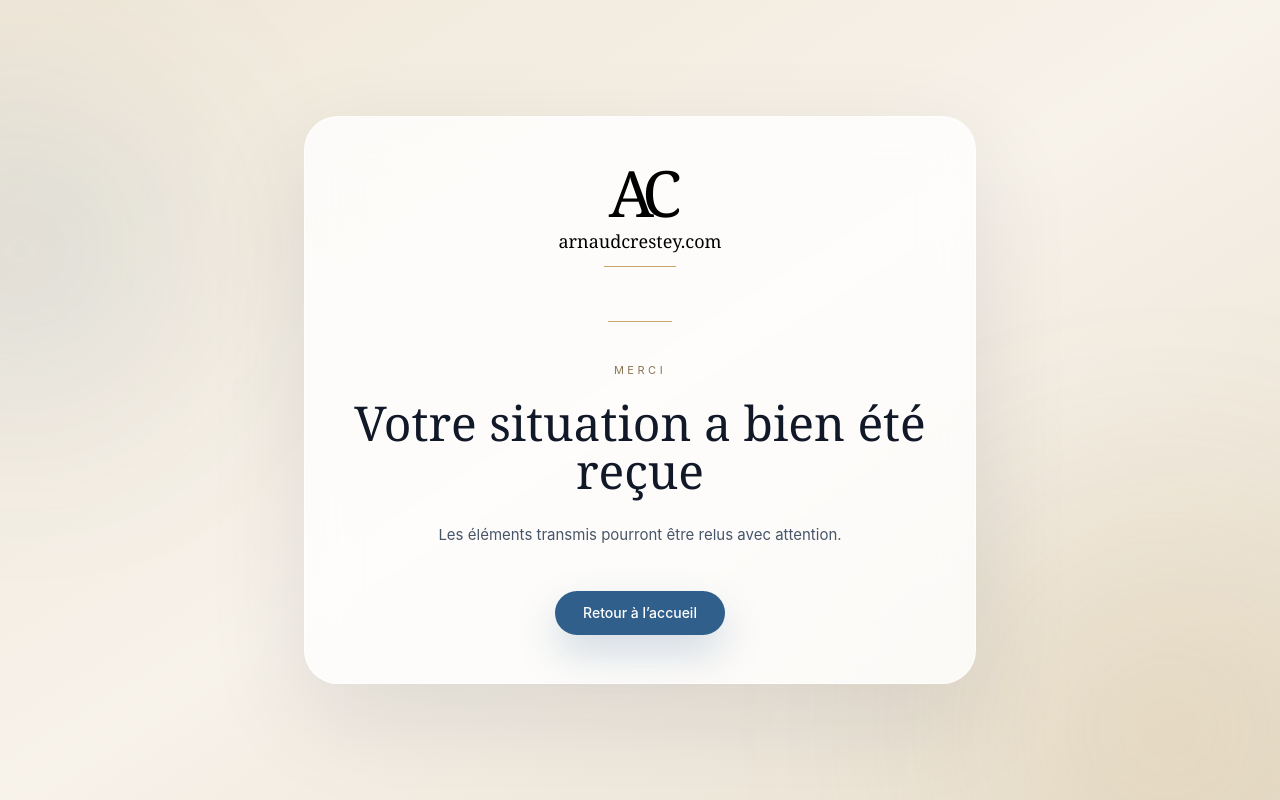
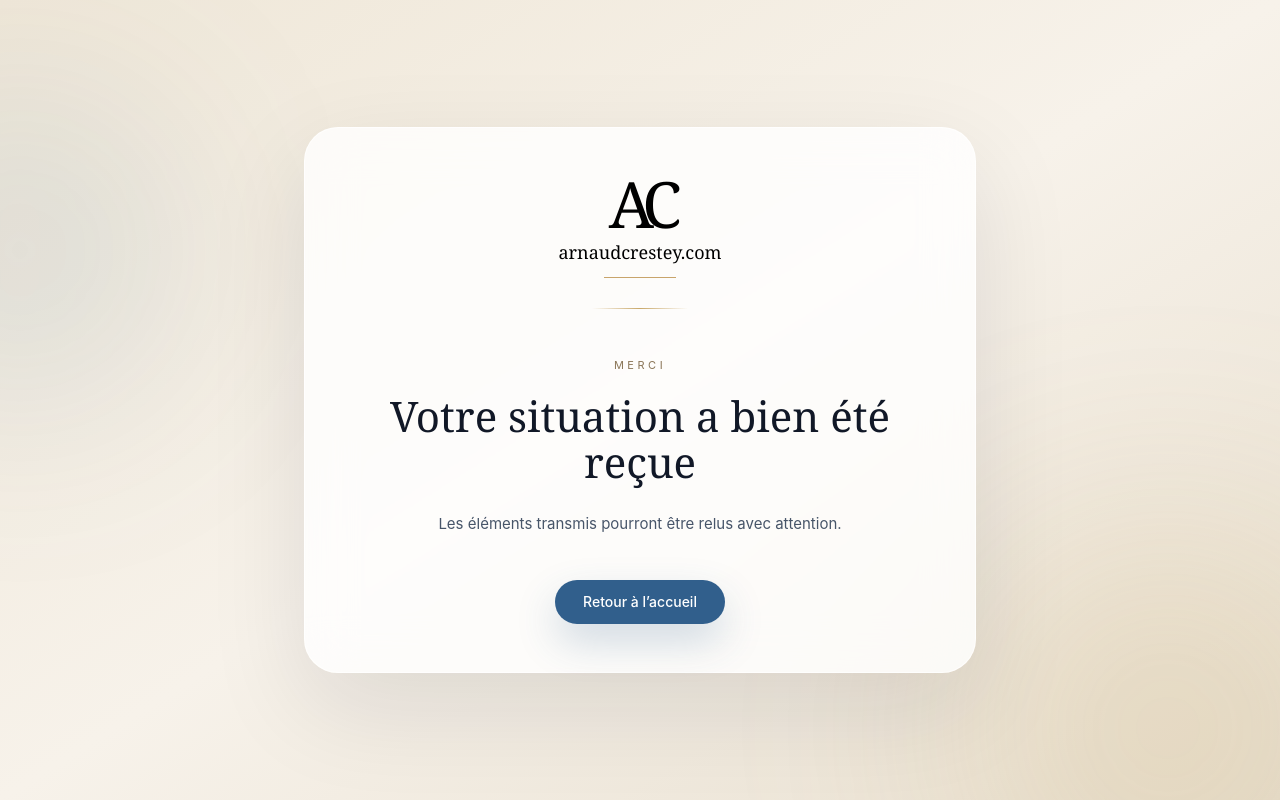
Before and after one commit to arnaudcrestey/POINT-ENTREE-HUB, a Next.js app: page /merci in a window 1280 px wide. Built offline with nearby package versions, Linux system fonts and the light colour scheme.

Commit message:
Update page.tsx

```diff
--- a/app/merci/page.tsx
+++ b/app/merci/page.tsx
@@ -8,17 +8,16 @@
       <div className="absolute bottom-[-120px] right-[-80px] h-96 w-96 rounded-full bg-[#c9a86a]/20 blur-[120px]" />
 
       <section className="relative z-10 w-full max-w-2xl rounded-[34px] border border-white/70 bg-white/80 p-8 text-center shadow-[0_34px_100px_rgba(15,23,42,0.10)] backdrop-blur-xl md:p-12">
-        <div className="flex justify-center">
+        <div className="flex flex-col items-center">
           <Signature />
+          <div className="mt-4 h-px w-24 bg-gradient-to-r from-transparent via-[#c9a86a] to-transparent" />
         </div>
 
-        <div className="mx-auto mt-10 h-px w-16 bg-[#c9a86a]" />
-
-        <p className="mt-10 text-[11px] uppercase tracking-[0.32em] text-[#8a7557]">
+        <p className="mt-12 text-[11px] uppercase tracking-[0.32em] text-[#8a7557]">
           Merci
         </p>
 
-        <h1 className="mt-5 font-serif text-4xl leading-tight text-[#111827] md:text-5xl">
+        <h1 className="mx-auto mt-5 max-w-xl font-serif text-[34px] leading-[1.08] text-[#111827] md:text-[42px]">
           Votre situation a bien été reçue
         </h1>
 
```
